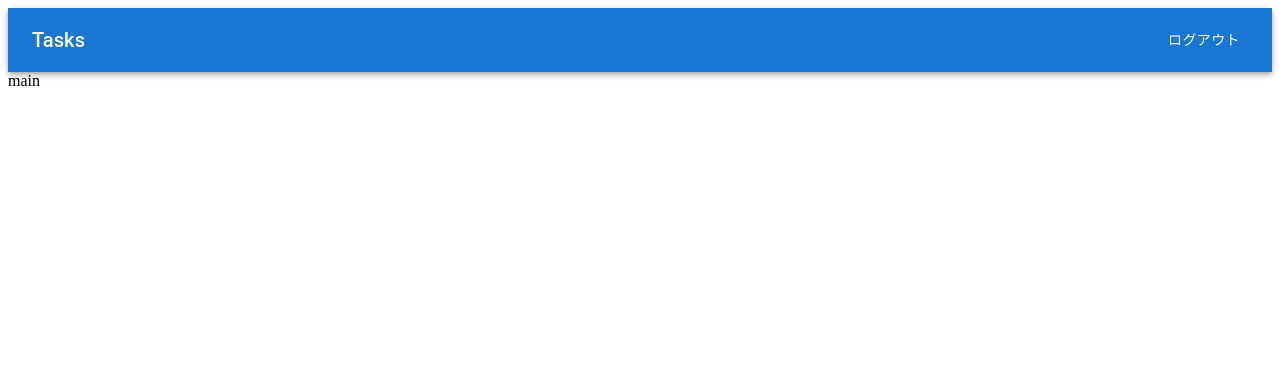
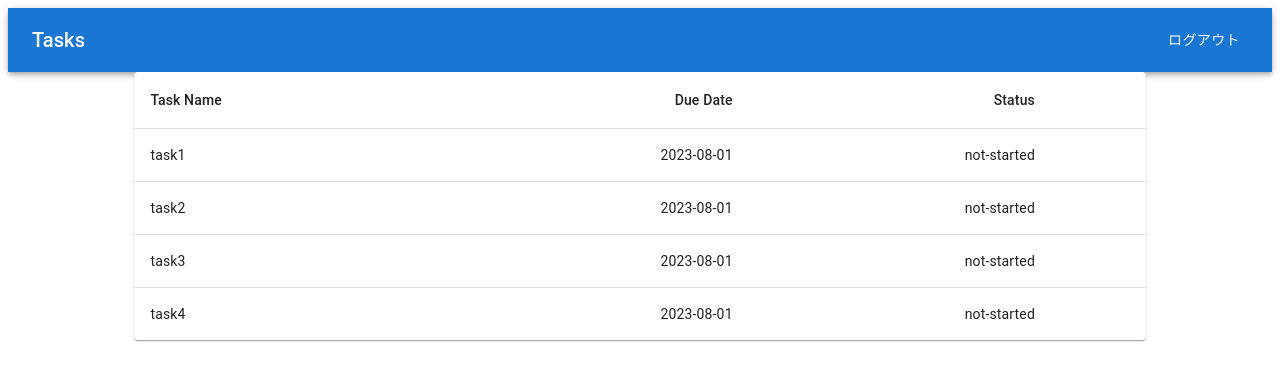
Before and after one commit to Torata-inoue/graph-nest, a React (Vite) app in the folder frontend/: page / in a window 1280 px wide. Shown: the top 380 px of the page. Built offline with nearby package versions, Linux system fonts and the light colour scheme; sample sign-in values are in the browser's storage.

Commit message:
52 タスク一覧のレイアウト作成

```diff
--- a/frontend/src/components/Main.tsx
+++ b/frontend/src/components/Main.tsx
@@ -1,11 +1,12 @@
 import React from "react";
 import Header from "./Header.tsx";
+import TaskTable from "./TaskTable.tsx";
 
 const Main: React.FC = () => {
   return (
     <>
       <Header />
-      <div>main</div>
+      <TaskTable />
     </>
   )
 }
--- /dev/null
+++ b/frontend/src/components/TaskTable.tsx
@@ -0,0 +1,57 @@
+import * as React from 'react';
+import Table from '@mui/material/Table';
+import TableBody from '@mui/material/TableBody';
+import TableCell from '@mui/material/TableCell';
+import TableContainer from '@mui/material/TableContainer';
+import TableHead from '@mui/material/TableHead';
+import TableRow from '@mui/material/TableRow';
+import Paper from '@mui/material/Paper';
+
+function createData(
+  name: string,
+  dueDate: string,
+  status: string
+) {
+  return { name, dueDate, status };
+}
+
+const rows = [
+  createData('task1', '2023-08-01', 'not-started'),
+  createData('task2', '2023-08-01', 'not-started'),
+  createData('task3', '2023-08-01', 'not-started'),
+  createData('task4', '2023-08-01', 'not-started')
+];
+
+const TaskTable: React.FC = () => {
+  return (
+    <TableContainer component={Paper} sx={{width: '80%', m: 'auto'}}>
+      <Table sx={{ minWidth: 650 }} aria-label="simple table">
+        <TableHead>
+          <TableRow>
+            <TableCell>Task Name</TableCell>
+            <TableCell align="right">Due Date</TableCell>
+            <TableCell align="right">Status</TableCell>
+            <TableCell align="right"></TableCell>
+          </TableRow>
+        </TableHead>
+        <TableBody>
+          {rows.map((row) => (
+            <TableRow
+              key={row.name}
+              sx={{ '&:last-child td, &:last-child th': { border: 0 } }}
+            >
+              <TableCell component="th" scope="row">
+                {row.name}
+              </TableCell>
+              <TableCell align="right">{row.dueDate}</TableCell>
+              <TableCell align="right">{row.status}</TableCell>
+              <TableCell align="right"></TableCell>
+            </TableRow>
+          ))}
+        </TableBody>
+      </Table>
+    </TableContainer>
+  );
+}
+
+export default TaskTable;
```
Also changed, not shown: 1 other file (tests, documents, lock files or other folders).
